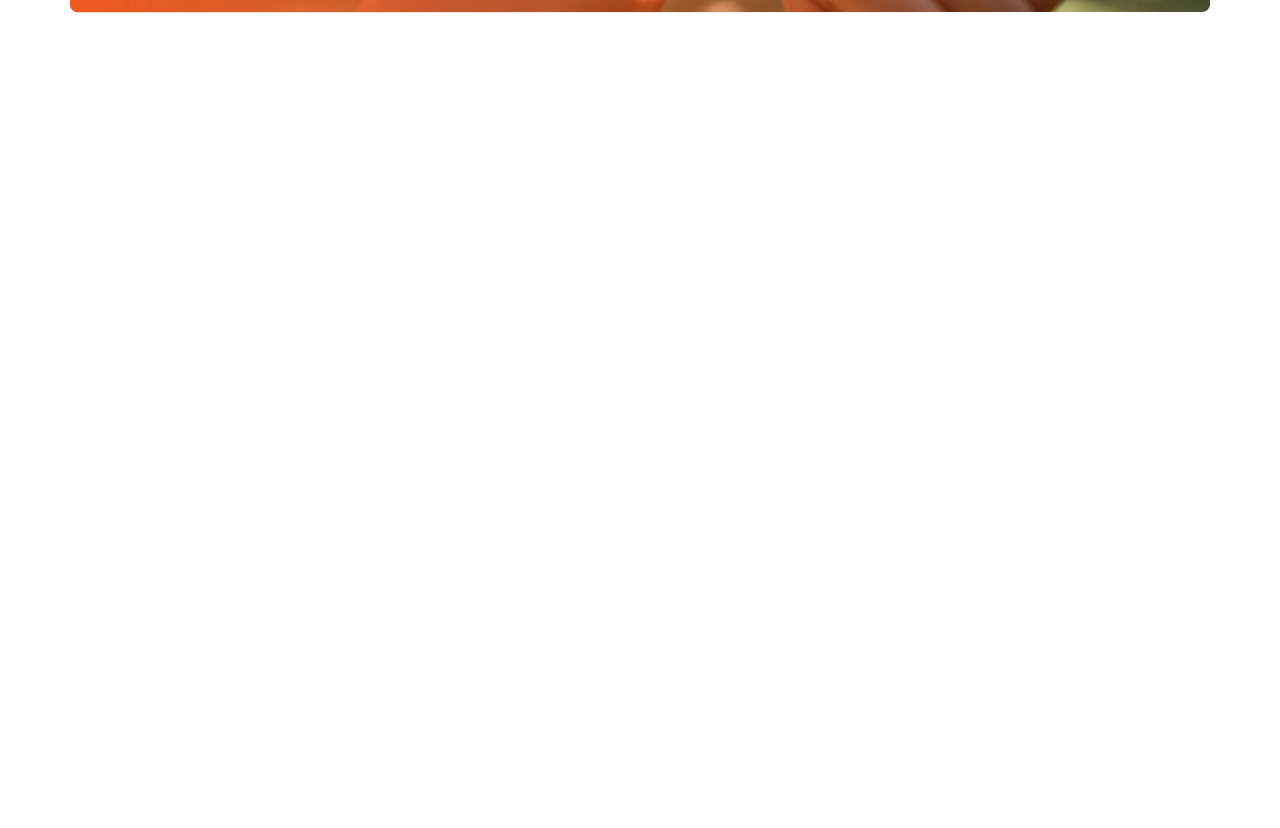
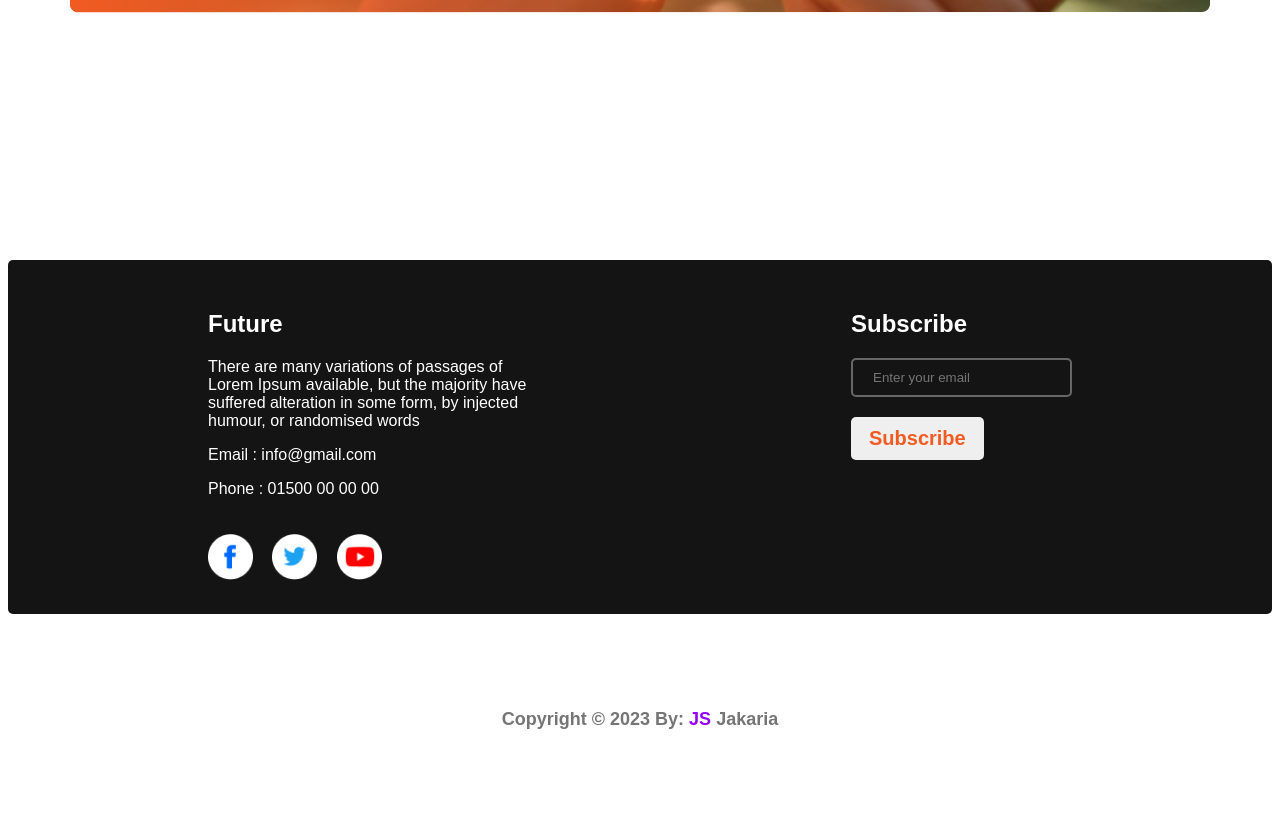
Before and after one commit to jakariacst318/new-year-new-me, a plain HTML site: page index.html in a window 1280 px wide. Shown: the part 2592-3420 px from the top of the page. Before the commit the page ends 2860 px from the top, so only its background shows below. Drawn offline with Linux system fonts and the light colour scheme.

Commit message:
sipmle css project

```diff
--- a/css/style.css
+++ b/css/style.css
@@ -152,6 +152,57 @@
     width: 160px;
     height: 64px;
     padding: 10px 20px;
-    /* margin-top: 0px; */
 
 }
+
+.fotter {
+    display: flex;
+    justify-content: space-between;
+    padding: 30px 200px;
+    background-color: #151414;
+    color: #FFF;
+    gap: 300px;
+    border-radius: 5px;
+
+}
+
+.fotter-subsribe input {
+    padding: 10px 20px;
+    border-radius: 5px;
+    border: none;
+    background-color: #151414;
+    margin-bottom: 20px;
+    border: 2px solid rgb(105, 102, 102);
+}
+
+.fotter-subsribe button {
+    color: #F15B22;
+    font-size: 20px;
+    font-weight: 600;
+    border-radius: 5px;
+    border: none;
+    padding: 10px 18px;
+}
+
+.socile-icone img {
+    width: 45px;
+    height: 46px;
+    padding-right: 15px;
+    padding-top: 20px;
+}
+
+.developar {
+    text-align: center;
+    padding: 80px 0px;
+    font-size: 12px;
+    color: #757575;
+}
+
+.developar-sub {
+    color: #9600FF;
+}
+
+a {
+    text-decoration: none;
+    color: #757575;
+}
--- a/index.html
+++ b/index.html
@@ -80,8 +80,36 @@
             <h2>Awlays keep a positive mindset</h2>
             <button>Call Now</button>
         </div>
+    </section>
+    <section>
+        <div class="fotter">
 
+
+            <div>
+                <h2>Future</h2>
+                <p>There are many variations of passages of Lorem Ipsum available, but the majority have suffered
+                    alteration in some form, by injected humour, or randomised words</p>
+                <p>Email : info@gmail.com</p>
+                <p>Phone : 01500 00 00 00</p>
+                <div class="socile-icone">
+                    <a href="https://www.facebook.com/mdjakariya318" target="_blank"><img src="/images/icons/fb.png"
+                            alt=""></a>
+                    <img src="/images/icons/twitter.png" alt="">
+                    <a href="https://www.youtube.com/channel/UCulB2v67Wpv8j5rm8Cn_VLg" target="_blank">
+                        <img src="/images/icons/youtube.png" alt=""></a>
+                </div>
+            </div>
+            <div class="fotter-subsribe">
+                <h2>Subscribe</h2>
+                <input type="email" value="" placeholder="Enter your email">
+                <button>Subscribe</button>
+            </div>
+        </div>
     </section>
+    <footer class="developar">
+        <h2> Copyright © 2023 By: <span class="developar-sub">JS </span><a href="https://www.facebook.com/mdjakariya318"
+                target="_blank">Jakaria</a> </h2>
+    </footer>
 
 </body>
 
```
